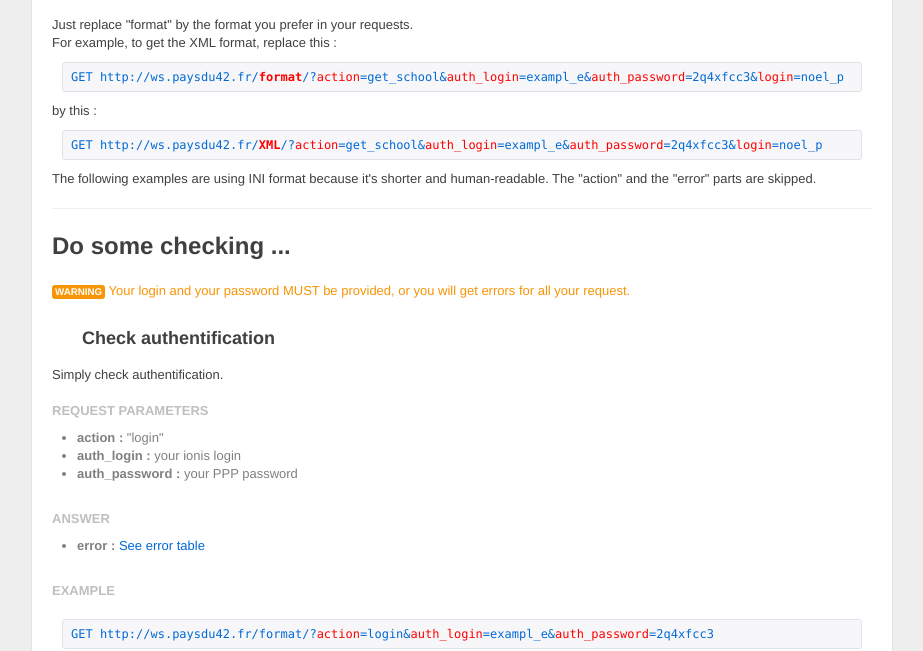
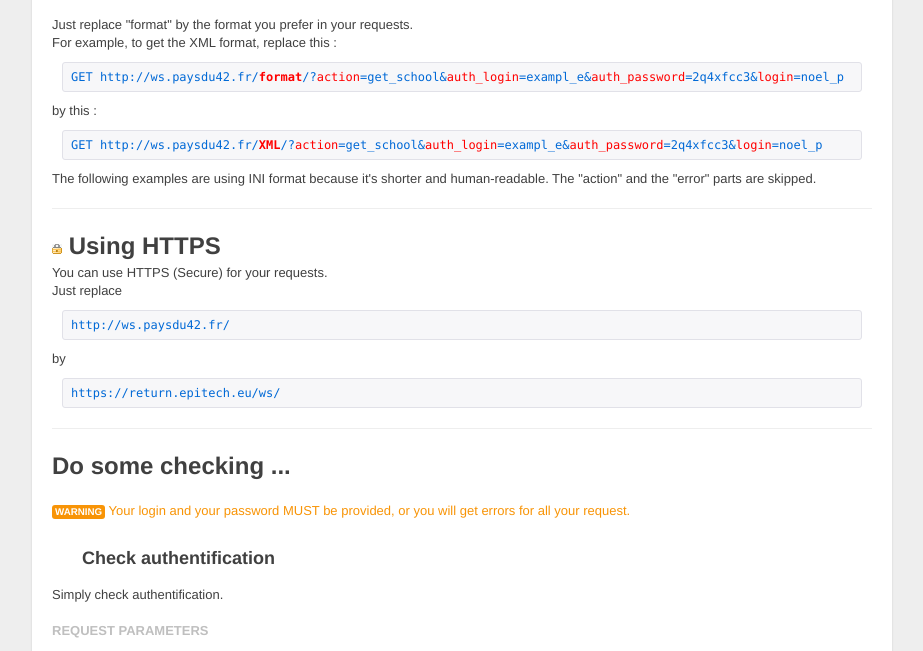
Before and after one commit to db0company/Ionis-Users-Informations-Web-Service, a PHP site: page /site/ws.html in a window 1280 px wide. Shown: the part 1171-1822 px from the top of the page, without its empty margins (178-1101 px from the left). Run offline with PHP 8.4, Linux system fonts and the light colour scheme.

Commit message:
[site] Link to use HTTPS

```diff
--- a/site/index.php
+++ b/site/index.php
@@ -181,7 +181,8 @@ function	show_form()
 ';
 }
 
-
+if ($_SERVER['SERVER_PORT'] != 443)
+  echo '<a href="https://return.epitech.eu/ws/"><button class="btn" style="float: right;"><img src="img/secure.gif" /> Use HTTPS (Secure)</button></a>';
 
 if (isset($_POST['login']) && isset($_POST['pass'])
     && $iui->checkPass($_POST['login'], $_POST['pass']))
--- a/site/ws.html
+++ b/site/ws.html
@@ -46,8 +46,7 @@
 	  if you have a login and a PPP password registered in a Ionis School.
 	</p>
 
-
-        <hr />
+	<hr />
 
         <h2>Formatting</h2>
 
@@ -112,6 +111,17 @@ school=epitech</pre>
 	  The following examples are using INI format because it's shorter and human-readable.
 	  The "action" and the "error" parts are skipped.
 	</p>
+
+	<!-- -------------------------------------------------------------------------------- -->
+        <hr />
+
+	<h2><img src="img/secure.gif" /> Using HTTPS</h2>
+	<p>
+	  You can use HTTPS (Secure) for your requests.<br />
+	  Just replace <code>http://ws.paysdu42.fr/</code> by <code>https://return.epitech.eu/ws/</code>
+	</p>
+
+	<!-- -------------------------------------------------------------------------------- -->
 
 	<hr />
 	<h2>Do some checking ...</h2>
```
Also changed, not shown: site/img/secure.gif (added).
